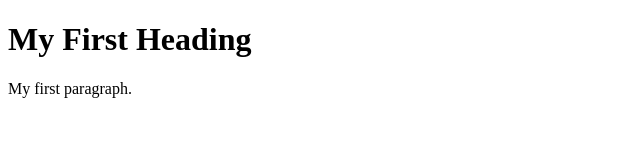
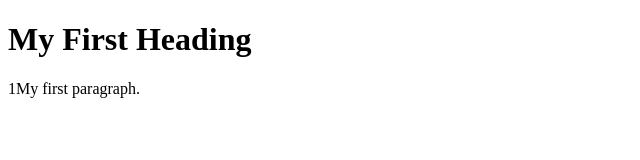
Before and after one commit to antonmattila/antonmattila.github.io, a plain HTML site: page index2.html in a window 1280 px wide. Shown: the full height of the page, 0-640 px from the left. Drawn offline with Linux system fonts and the light colour scheme.

Commit message:
12321324

```diff
--- a/index2.html
+++ b/index2.html
@@ -7,7 +7,7 @@
 
 <body>
     <h1>My First Heading</h1>
-    <p>My first paragraph.</p>
+    <p>1My first paragraph.</p>
 </body>
 
 </html>
```
